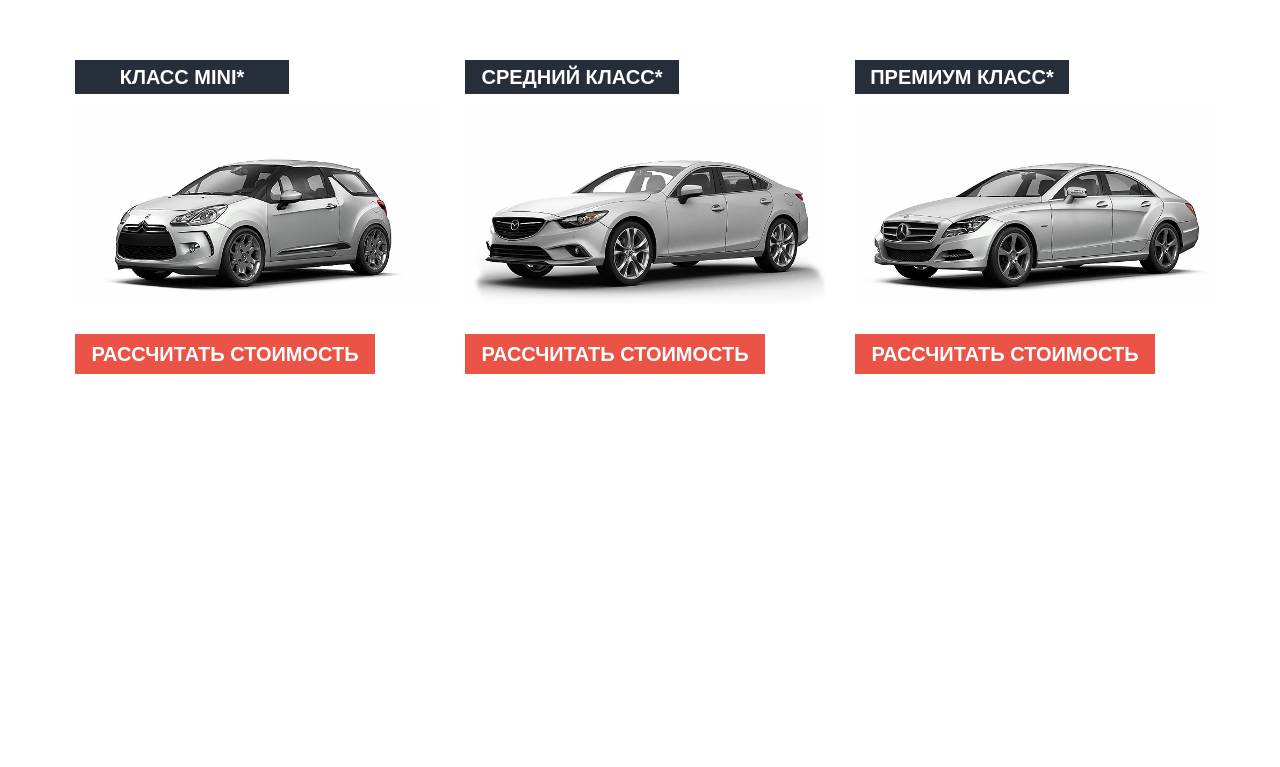
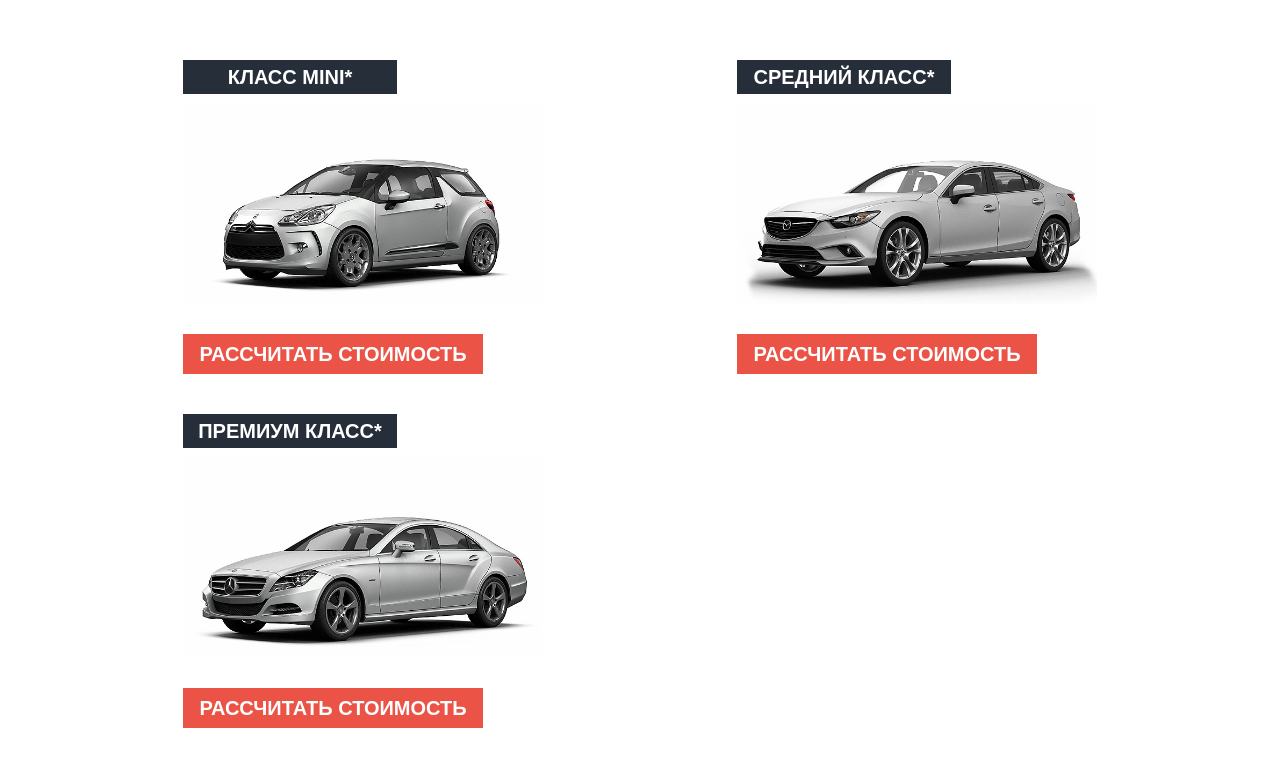
Before and after one commit to MatviienkoIvan/markup-for-a-module-described, a plain HTML site: page test_Matviienko/index.html in a window 1280 px wide. Shown: the part 125-892 px from the top of the page. Before the commit the page ends 800 px from the top, so only its background shows below. Drawn offline with nearby package versions, Linux system fonts and the light colour scheme.

Commit message:
Update index.css

```diff
--- a/test_Matviienko/index.css
+++ b/test_Matviienko/index.css
@@ -29,7 +29,8 @@
   -webkit-flex-wrap: wrap;
   -ms-flex-wrap: wrap;
   flex-wrap: wrap;
-  justify-content: flex-end;
+  justify-content: space-between;
+  margin: 0% 10% 0% 10%;
 }
 #section-main, .right-bar-menu-element{
   display: none;
@@ -160,6 +161,7 @@ transform: rotate(0deg); /* Поворачиваем на º */
 }
 .car-table{
   min-height: 140px;
+  min-width: 910px;
 }
 .car-table tr td{
   width: 84px;
```
